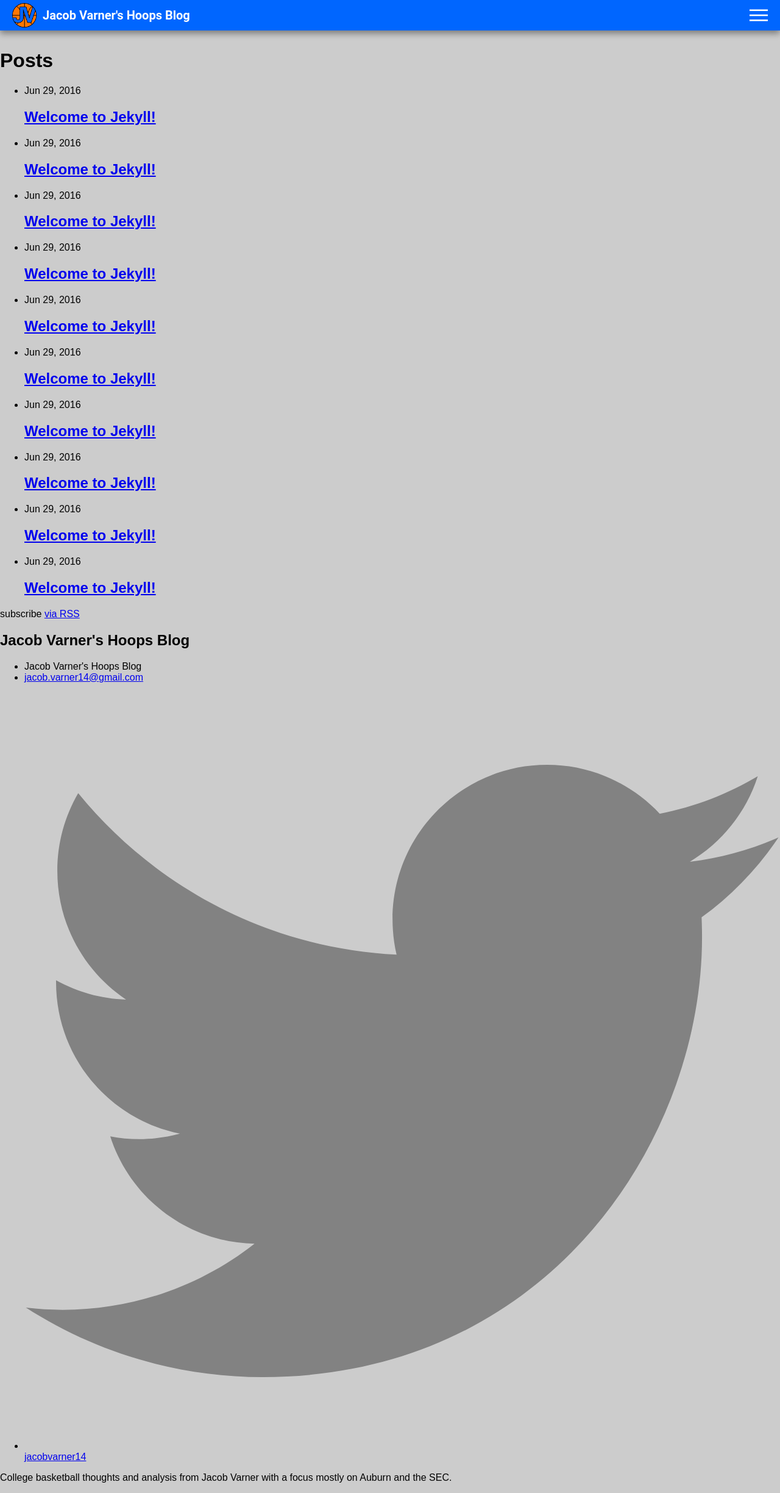
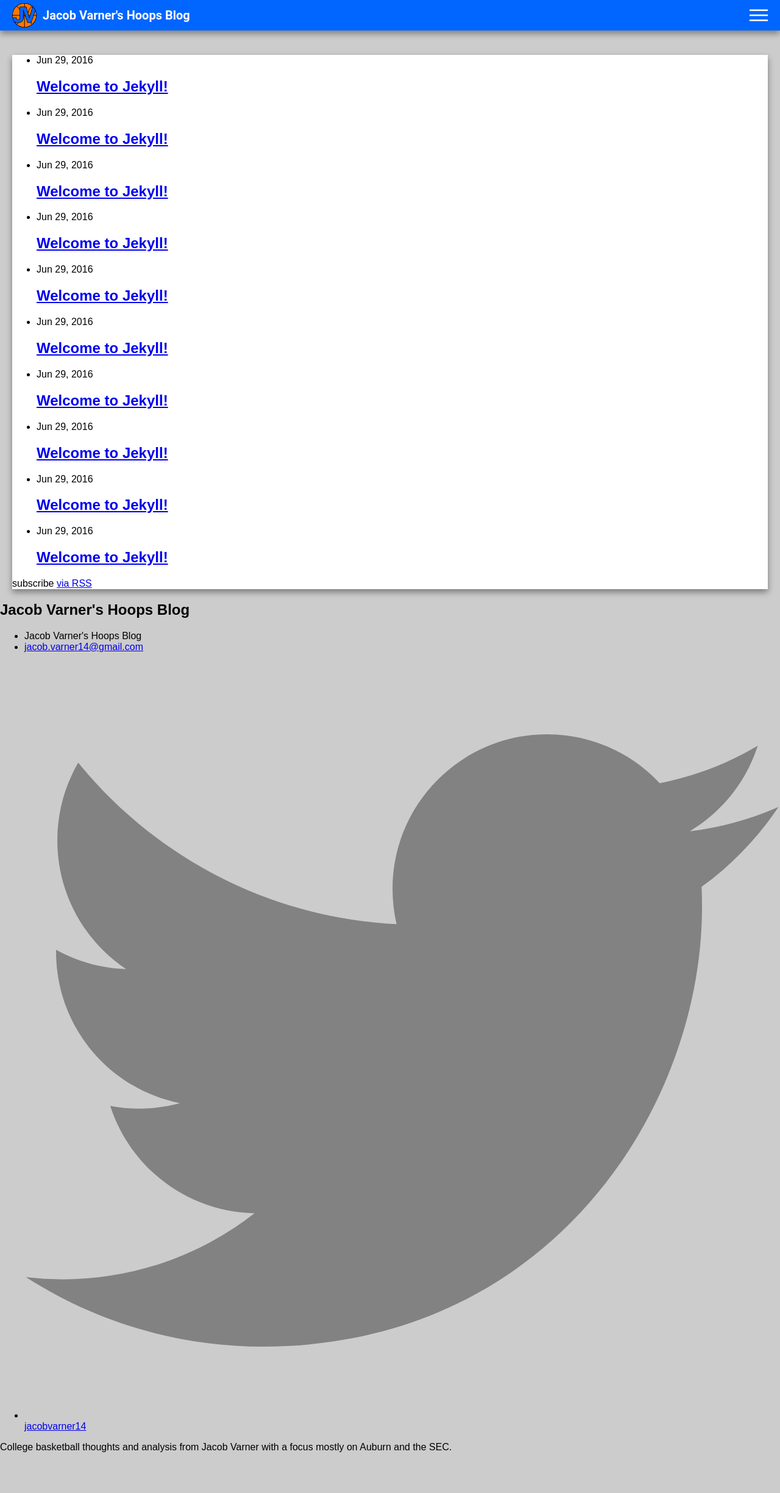
Before and after one commit to jacobvarner/hoops-blog, a Jekyll site: the page built from index.html, in a window 1280 px wide. Shown: the whole page at 61% size. Built offline with Jekyll 4.4.1, drawn with Linux system fonts in a browser that asks for light colours; after the commit the page ends 2398 px from its top, so only the background shows below that.

Commit message:
Set up the wrapper for the index of posts on the home page.

```diff
--- a/css/main.sass
+++ b/css/main.sass
@@ -53,8 +53,7 @@ header
 
   .ad-top-wrapper
     overflow: auto
-    background: pink
-    margin: 10px 0
+    margin: 20px 0
     width: calc(100% - 300px)
     transition: width 0.3s ease-in
     -webkit-transition: width 0.3s ease-in
@@ -63,7 +62,6 @@ header
       width: 100%
 
     .ad-top
-      display: block
       margin-left: 50%
       transform: translateX(-50%)
 
@@ -83,3 +81,21 @@ header
 
   @media only screen and (max-width: 1540px)
     right: -300px
+
+///////////
+// INDEX //
+///////////
+.page-content
+  .wrapper
+    width: calc(100% - 300px)
+    transition: width 0.3s ease-in
+    -webkit-transition: width 0.3s ease-in
+
+    @media only screen and (max-width: 1540px)
+      width: 100%
+
+  .home
+    width: calc(100% - 40px)
+    margin: 0 20px
+    background: white
+    box-shadow: 0px 5px 10px 0px rgba(0, 0, 0, 0.4)
--- a/index.html
+++ b/index.html
@@ -3,9 +3,6 @@ layout: default
 ---
 
 <div class="home">
-
-  <h1 class="page-heading">Posts</h1>
-
   <ul class="post-list">
     {% for post in site.posts %}
       <li>
```
